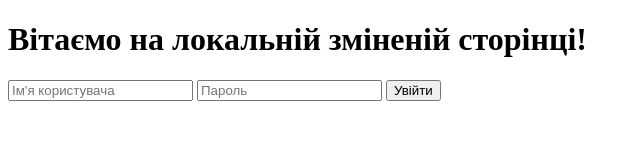
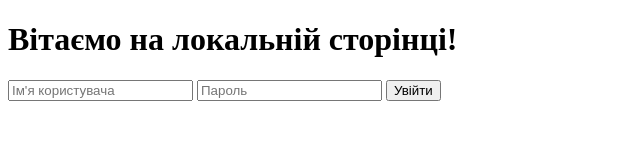
Before and after one commit to Makamka/Labs, a website: page e2e-screenshot-tests/public/index.html in a window 1280 px wide. Shown: the whole page, without its empty margins (0-640 px from the left). Drawn offline with Linux system fonts and the light colour scheme.

Commit message:
Update index.html

```diff
--- a/e2e-screenshot-tests/public/index.html
+++ b/e2e-screenshot-tests/public/index.html
@@ -6,7 +6,7 @@
   <title>Локальна сторінка</title>
 </head>
 <body>
-  <h1>Вітаємо на локальній зміненій сторінці!</h1>
+  <h1>Вітаємо на локальній сторінці!</h1>
   <form id="loginForm">
     <input id="username" type="text" placeholder="Ім'я користувача" required />
     <input id="password" type="password" placeholder="Пароль" required />
```
